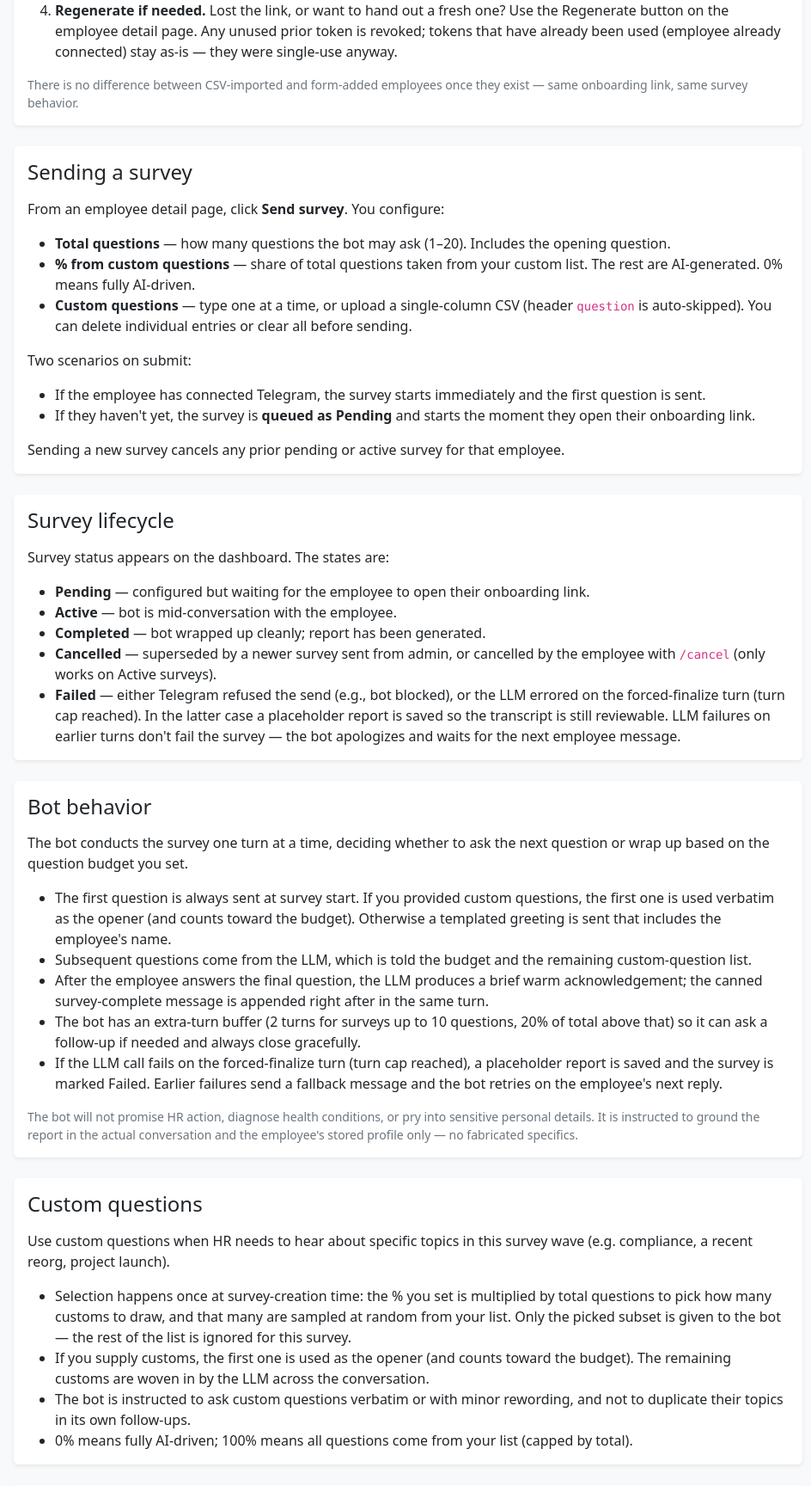
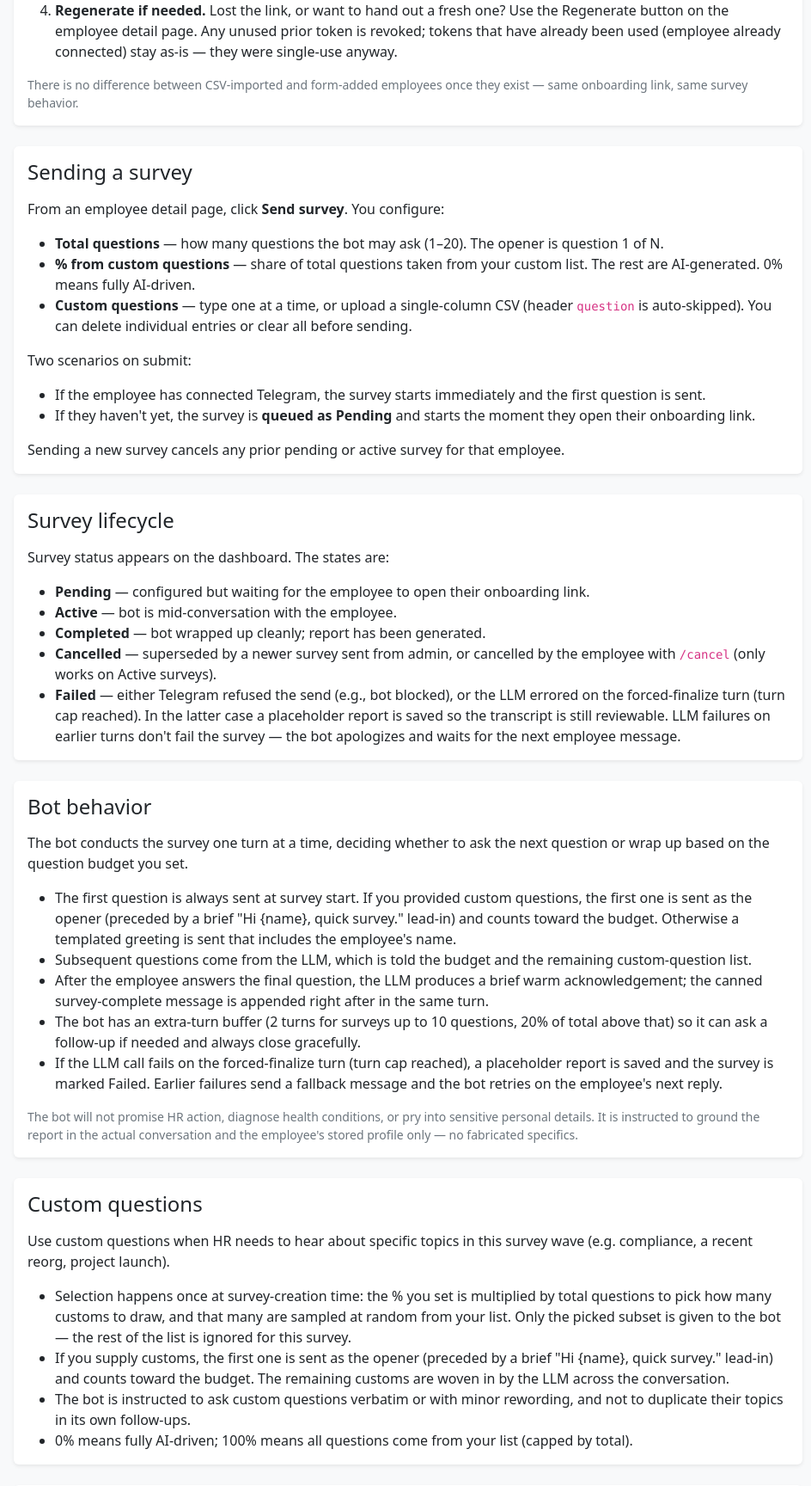
Before and after one commit to sentiment-sense-app/sentiment-sense-app, a FastAPI app: template app/templates/docs.html in a window 1280 px wide. Shown: the part 613-2341 px from the top of the page at 86% size, without its empty margins (322-1266 px from the left). Run offline with FastAPI, Linux system fonts and the light colour scheme; the template is opened without the code that fills it, so the values that code supplies are empty.

Commit message:
Tighten docs page wording on opener and question budget

```diff
--- a/app/templates/docs.html
+++ b/app/templates/docs.html
@@ -57,7 +57,7 @@
         <h2 class="h4 mb-3">Sending a survey</h2>
         <p>From an employee detail page, click <strong>Send survey</strong>. You configure:</p>
         <ul>
-          <li><strong>Total questions</strong> — how many questions the bot may ask (1–20). Includes the opening question.</li>
+          <li><strong>Total questions</strong> — how many questions the bot may ask (1–20). The opener is question 1 of N.</li>
           <li><strong>% from custom questions</strong> — share of total questions taken from your custom list. The rest are AI-generated. 0% means fully AI-driven.</li>
           <li><strong>Custom questions</strong> — type one at a time, or upload a single-column CSV (header <code>question</code> is auto-skipped). You can delete individual entries or clear all before sending.</li>
         </ul>
@@ -89,7 +89,7 @@
         <h2 class="h4 mb-3">Bot behavior</h2>
         <p>The bot conducts the survey one turn at a time, deciding whether to ask the next question or wrap up based on the question budget you set.</p>
         <ul>
-          <li>The first question is always sent at survey start. If you provided custom questions, the first one is used verbatim as the opener (and counts toward the budget). Otherwise a templated greeting is sent that includes the employee's name.</li>
+          <li>The first question is always sent at survey start. If you provided custom questions, the first one is sent as the opener (preceded by a brief "Hi {name}, quick survey." lead-in) and counts toward the budget. Otherwise a templated greeting is sent that includes the employee's name.</li>
           <li>Subsequent questions come from the LLM, which is told the budget and the remaining custom-question list.</li>
           <li>After the employee answers the final question, the LLM produces a brief warm acknowledgement; the canned survey-complete message is appended right after in the same turn.</li>
           <li>The bot has an extra-turn buffer (2 turns for surveys up to 10 questions, 20% of total above that) so it can ask a follow-up if needed and always close gracefully.</li>
@@ -105,7 +105,7 @@
         <p>Use custom questions when HR needs to hear about specific topics in this survey wave (e.g. compliance, a recent reorg, project launch).</p>
         <ul class="mb-0">
           <li>Selection happens once at survey-creation time: the % you set is multiplied by total questions to pick how many customs to draw, and that many are sampled at random from your list. Only the picked subset is given to the bot — the rest of the list is ignored for this survey.</li>
-          <li>If you supply customs, the first one is used as the opener (and counts toward the budget). The remaining customs are woven in by the LLM across the conversation.</li>
+          <li>If you supply customs, the first one is sent as the opener (preceded by a brief "Hi {name}, quick survey." lead-in) and counts toward the budget. The remaining customs are woven in by the LLM across the conversation.</li>
           <li>The bot is instructed to ask custom questions verbatim or with minor rewording, and not to duplicate their topics in its own follow-ups.</li>
           <li>0% means fully AI-driven; 100% means all questions come from your list (capped by total).</li>
         </ul>
```
